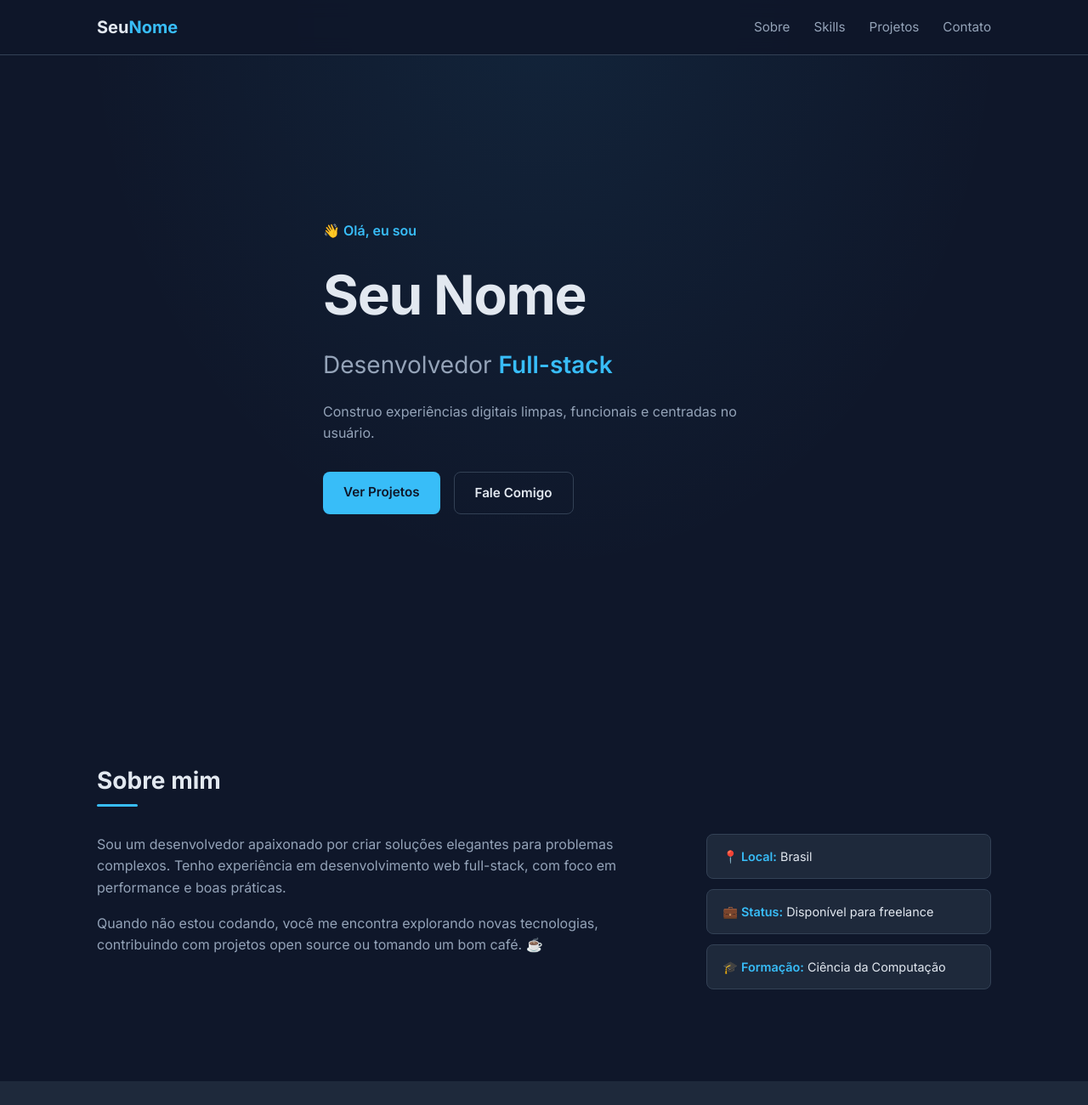
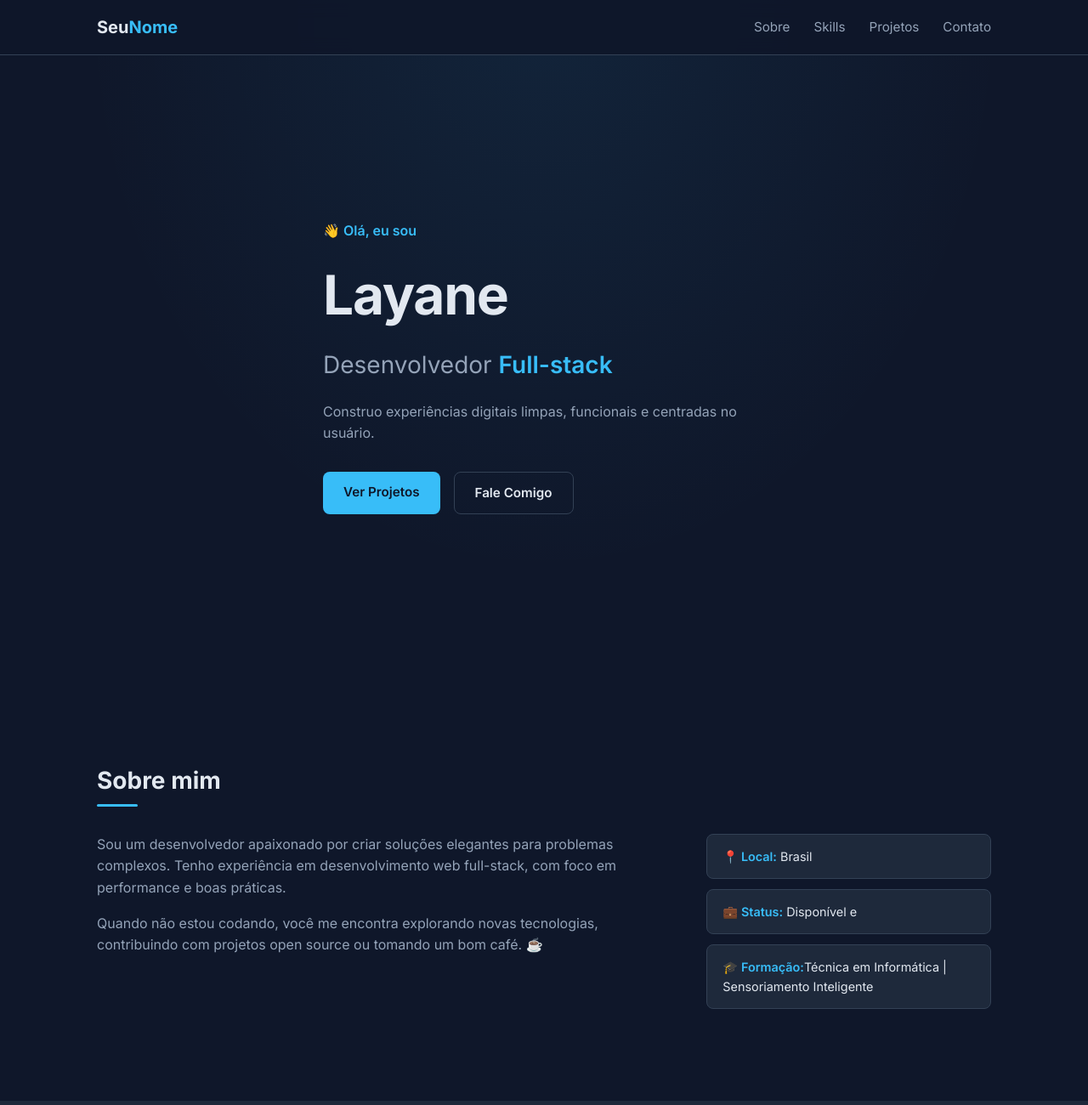
Before and after one commit to LayaneBrandao/seu-usuario.github.io, a plain HTML site: page index.html in a window 1280 px wide. Shown: the top 1300 px of the page at 85% size. Drawn offline with Linux system fonts and the light colour scheme.

Commit message:
Update index.html

```diff
--- a/index.html
+++ b/index.html
@@ -3,7 +3,7 @@
 <head>
   <meta charset="UTF-8">
   <meta name="viewport" content="width=device-width, initial-scale=1.0">
-  <title>Seu Nome | Desenvolvedor</title>
+  <title>Layane Santos  | Desenvolvedor</title>
   <meta name="description" content="Portfólio pessoal de Seu Nome - Desenvolvedor Web">
   <link rel="stylesheet" href="style.css">
   <link rel="preconnect" href="https://fonts.googleapis.com">
@@ -28,7 +28,7 @@
   <header class="hero">
     <div class="container">
       <p class="hero-tag">👋 Olá, eu sou</p>
-      <h1>Seu Nome</h1>
+      <h1>Layane</h1>
       <h2>Desenvolvedor <span class="typed"></span></h2>
       <p class="hero-desc">
         Construo experiências digitais limpas, funcionais e centradas no usuário.
@@ -57,8 +57,8 @@
         </div>
         <div class="sobre-info">
           <div class="info-item"><span>📍 Local:</span> Brasil</div>
-          <div class="info-item"><span>💼 Status:</span> Disponível para freelance</div>
-          <div class="info-item"><span>🎓 Formação:</span> Ciência da Computação</div>
+          <div class="info-item"><span>💼 Status:</span> Disponível e</div>
+          <div class="info-item"><span>🎓 Formação:</span>Técnica em Informática | Sensoriamento Inteligente </div>
         </div>
       </div>
     </div>
@@ -126,7 +126,7 @@
 
   <footer>
     <div class="container">
-      <p>© <span id="ano"></span> Seu Nome. Feito com ❤️ e código.</p>
+      <p>© <span id="ano"></span> Layane. Feito com ❤️ e código.</p>
     </div>
   </footer>
 
```
